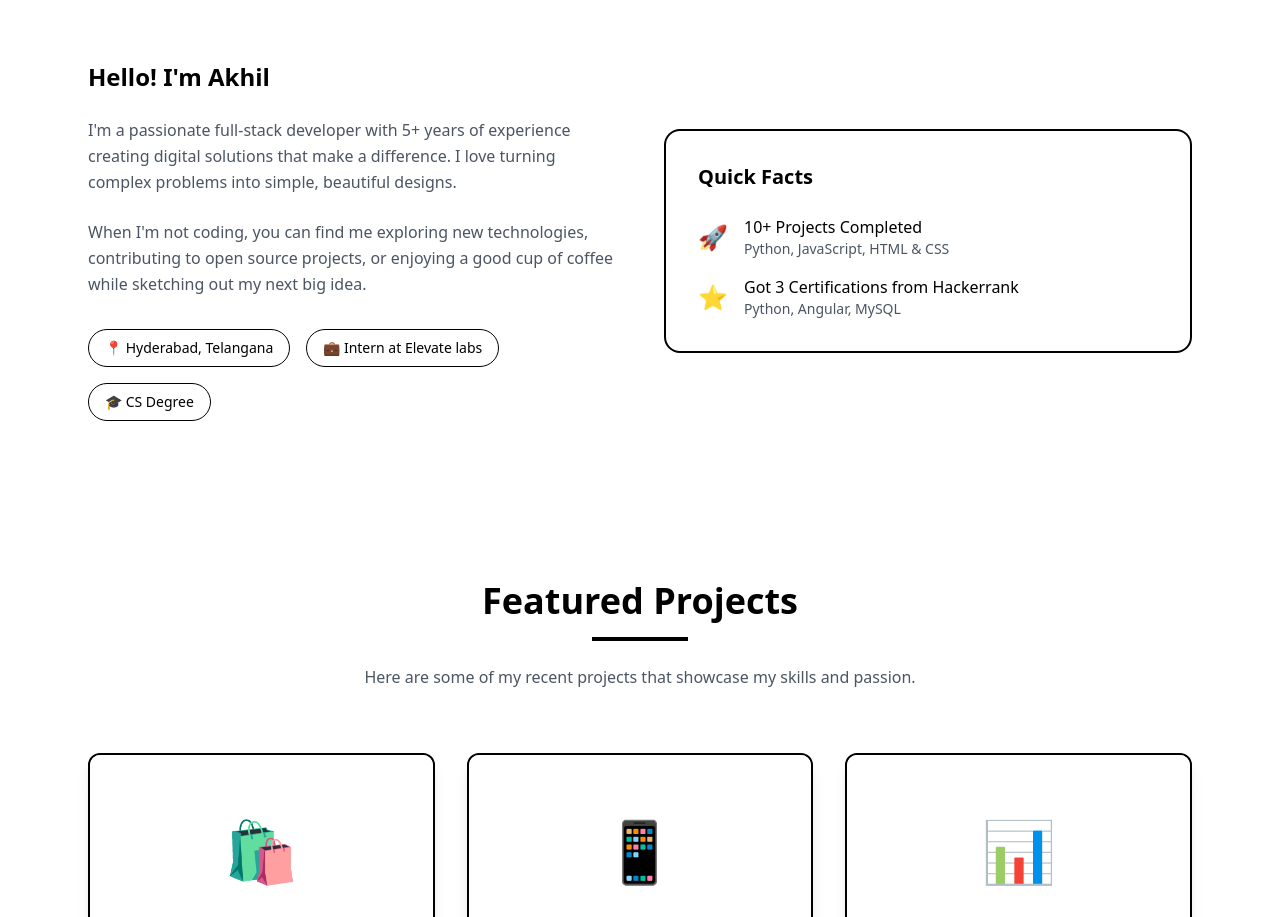
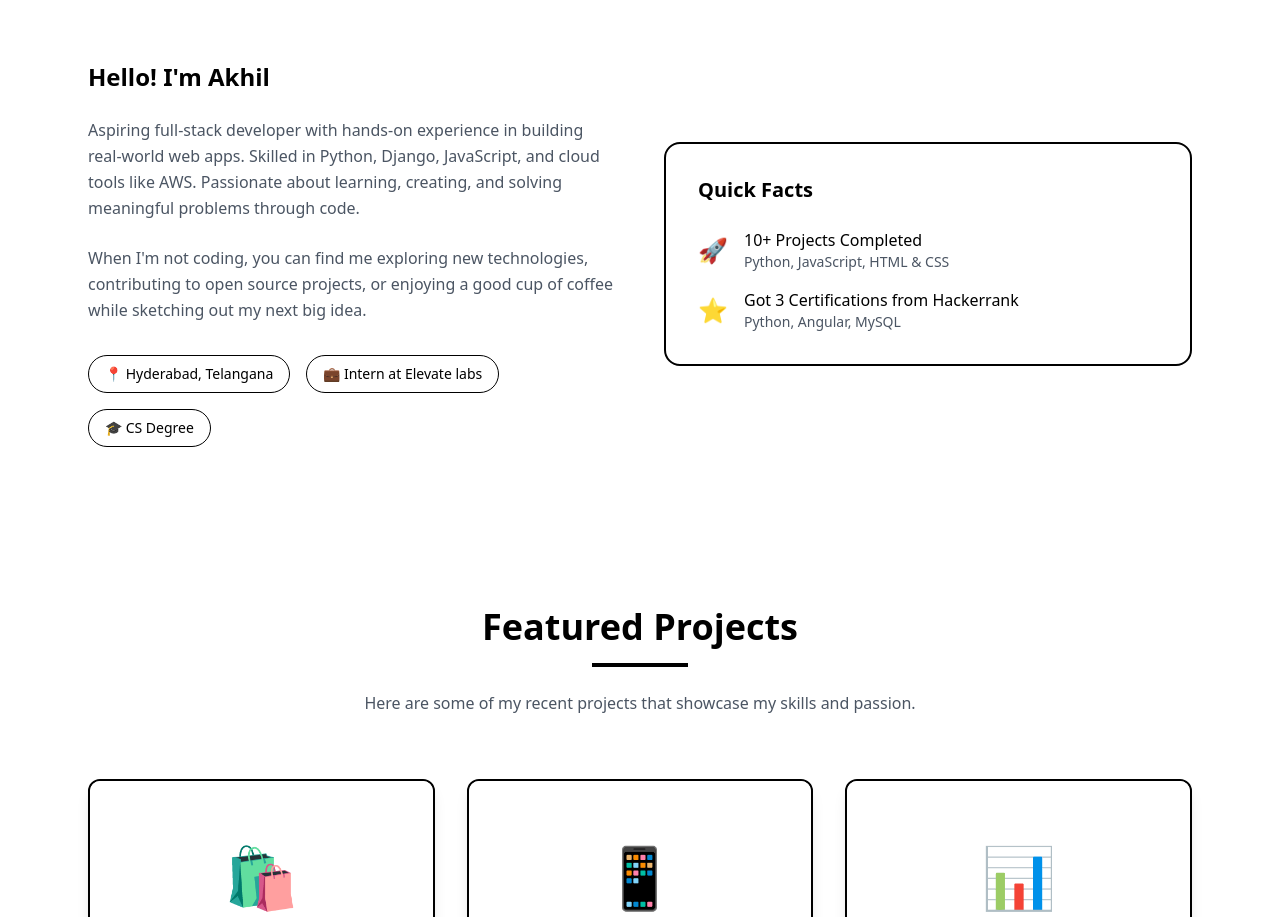
Before and after one commit to Akhildev321/Portfolio-Website-using-Flask, a plain HTML site: page index.html in a window 1280 px wide. Shown: the part 943-1860 px from the top of the page. Drawn offline with nearby package versions, Linux system fonts and the light colour scheme.

Commit message:
Update index.html

```diff
--- a/index.html
+++ b/index.html
@@ -192,9 +192,9 @@
               Hello! I'm Akhil
             </h3>
             <p class="text-gray-600 dark:text-gray-400 mb-6 leading-relaxed">
-              I'm a passionate full-stack developer with 5+ years of experience
-              creating digital solutions that make a difference. I love turning
-              complex problems into simple, beautiful designs.
+             Aspiring full-stack developer with hands-on experience in building real-world web apps.
+Skilled in Python, Django, JavaScript, and cloud tools like AWS.
+Passionate about learning, creating, and solving meaningful problems through code.
             </p>
             <p class="text-gray-600 dark:text-gray-400 mb-8 leading-relaxed">
               When I'm not coding, you can find me exploring new technologies,
```
